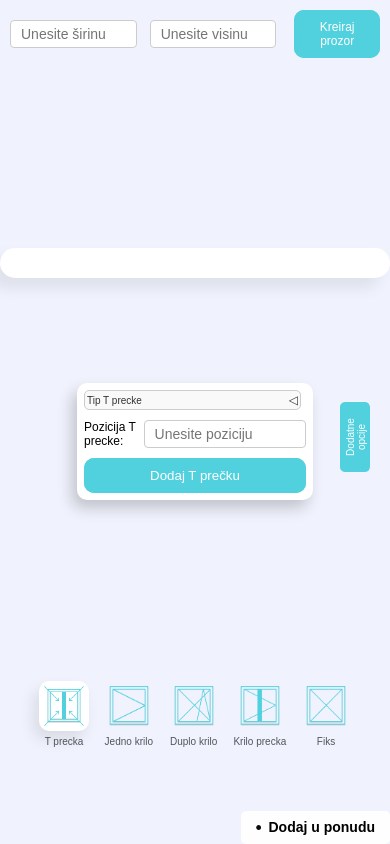
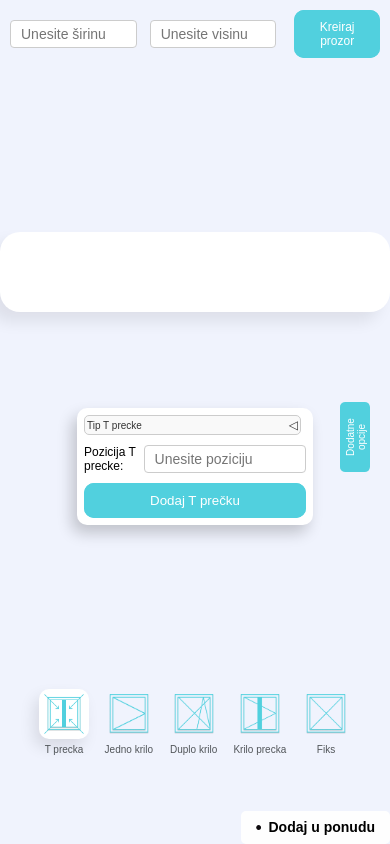
Before and after one commit to Madara1208/WindowMaker, a plain HTML site: page index.html in a window 390 px wide. Drawn offline with nearby package versions, Linux system fonts and the light colour scheme.

```diff
--- a/WindowMaker.css
+++ b/WindowMaker.css
@@ -579,7 +579,7 @@
         "prva-kolona"
         "wrapp";
       grid-template-columns: 1fr;
-      grid-template-rows: auto 50px auto auto;
+      grid-template-rows: auto 100px auto auto;
        /* Visina se prilagođava sadržaju */
     }
 
```
